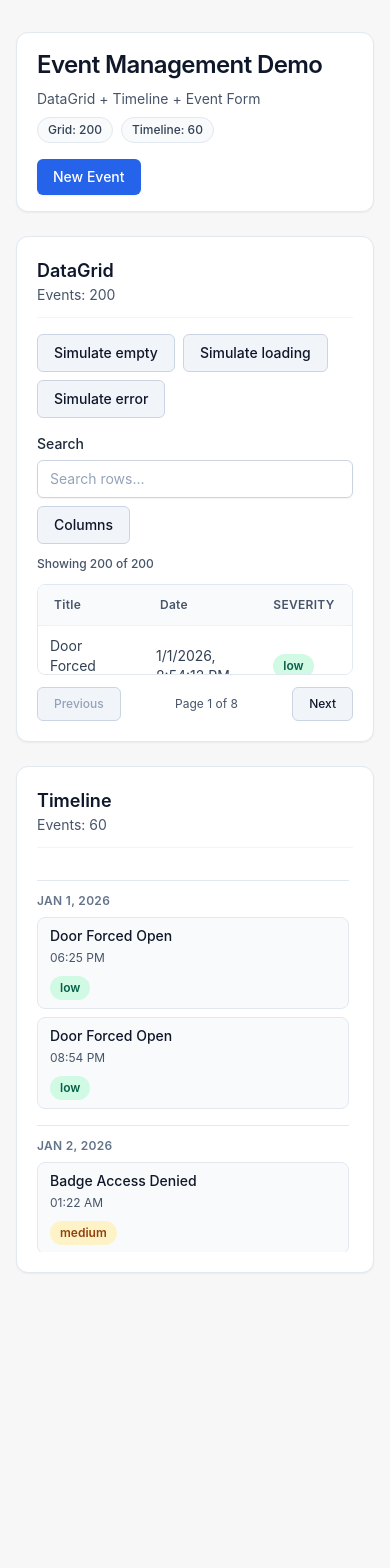
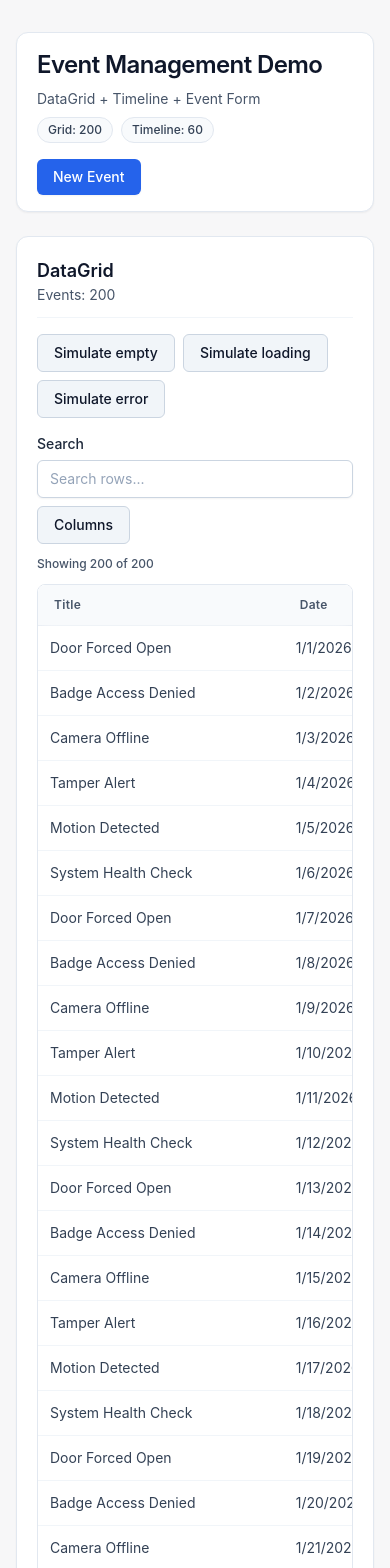
Before and after one commit to krisshkodrani/component-library-demo, a React (Vite) app: page / in a window 390 px wide. Shown: the top 1568 px of the page. Before the commit the page ends 1305 px from the top, so only its background shows below. Built offline with nearby package versions, Linux system fonts and the light colour scheme.

Commit message:
style(demo): improve responsiveness for grid/timeline layout

```diff
--- a/src/demo/DemoApp.tsx
+++ b/src/demo/DemoApp.tsx
@@ -113,8 +113,8 @@ export function DemoApp() {
         </Dialog>
       </header>
 
-      <section className="grid gap-6 md:grid-cols-2">
-        <article className="flex min-h-0 max-h-[60vh] flex-col rounded-xl border border-slate-200 bg-white p-5 shadow-sm md:max-h-[70vh]">
+      <section className="grid grid-cols-1 gap-6 lg:grid-cols-2">
+        <article className="flex min-h-0 flex-col rounded-xl border border-slate-200 bg-white p-5 shadow-sm lg:max-h-[70vh]">
           <header className="mb-4 border-b border-slate-100 pb-3">
             <h2 className="text-lg font-semibold text-slate-900">DataGrid</h2>
             <p className="text-sm text-slate-600">Events: {gridEvents.length}</p>
@@ -153,7 +153,7 @@ export function DemoApp() {
           </div>
         </article>
 
-        <article className="flex min-h-0 max-h-[60vh] flex-col rounded-xl border border-slate-200 bg-white p-5 shadow-sm md:max-h-[70vh]">
+        <article className="flex min-h-0 flex-col rounded-xl border border-slate-200 bg-white p-5 shadow-sm lg:max-h-[70vh]">
           <header className="mb-4 border-b border-slate-100 pb-3">
             <h2 className="text-lg font-semibold text-slate-900">Timeline</h2>
             <p className="text-sm text-slate-600">
--- a/src/ui/DataGrid/DataGrid.tsx
+++ b/src/ui/DataGrid/DataGrid.tsx
@@ -204,7 +204,7 @@ export function DataGrid<T>({
           </div>
         ) : (
           <div className="h-full overflow-auto rounded-lg border border-slate-200 bg-white">
-            <table className="w-full border-collapse text-left text-sm">
+            <table className="min-w-[640px] w-full border-collapse text-left text-sm">
               <thead className="sticky top-0 z-10 bg-slate-50/95 backdrop-blur">
                 <tr>
                   {visibleColumns.map((column) => (
--- a/src/ui/radix/Dialog.tsx
+++ b/src/ui/radix/Dialog.tsx
@@ -12,7 +12,7 @@ export function DialogContent({ className = '', ...props }: DialogContentProps)
     <DialogPrimitive.Portal>
       <DialogPrimitive.Overlay className="fixed inset-0 bg-slate-900/45" />
       <DialogPrimitive.Content
-        className={`fixed left-1/2 top-1/2 w-[calc(100%-2rem)] max-w-md -translate-x-1/2 -translate-y-1/2 rounded-xl border border-slate-200 bg-white p-6 shadow-lg focus-visible:outline-none focus-visible:ring-2 focus-visible:ring-blue-600 focus-visible:ring-offset-2 ${className}`.trim()}
+        className={`fixed left-1/2 top-1/2 max-h-[calc(100vh-2rem)] w-[calc(100vw-2rem)] max-w-md -translate-x-1/2 -translate-y-1/2 overflow-y-auto rounded-xl border border-slate-200 bg-white p-6 shadow-lg focus-visible:outline-none focus-visible:ring-2 focus-visible:ring-blue-600 focus-visible:ring-offset-2 ${className}`.trim()}
         {...props}
       />
     </DialogPrimitive.Portal>
```
